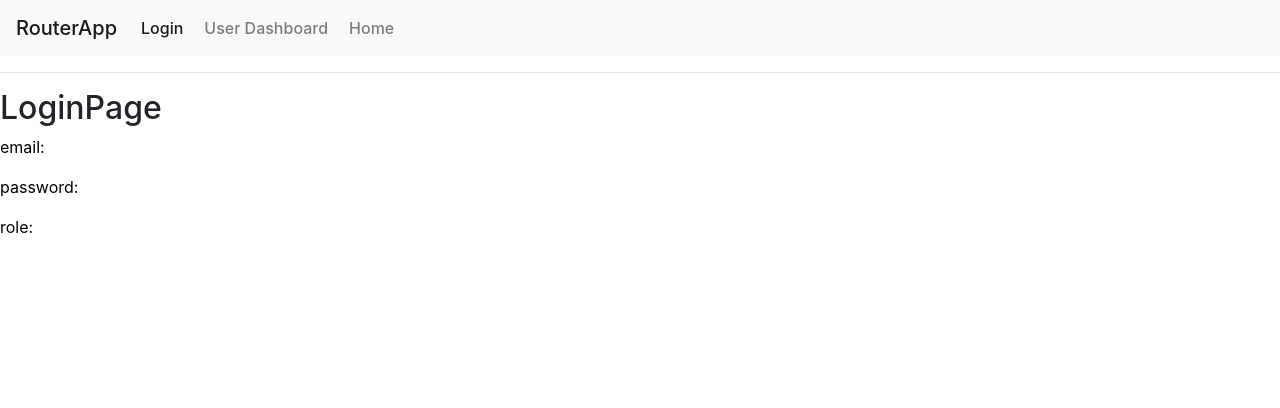
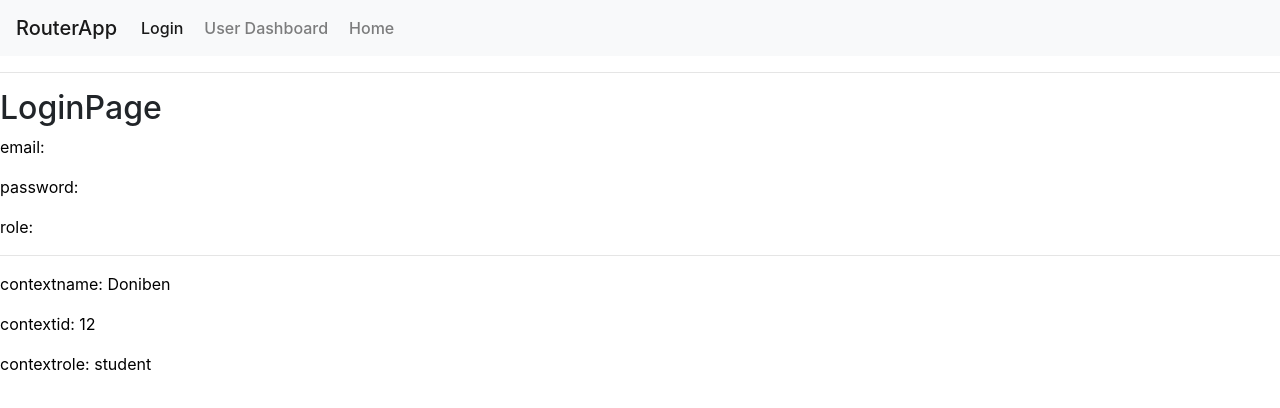
Before and after one commit to Doniben/basic-goit-sample, a React (Vite) app in the folder goit-event/: page /login in a window 1280 px wide. Shown: the top 408 px of the page. Built offline with nearby package versions, Linux system fonts and the light colour scheme.

Commit message:
Basic user context

```diff
--- a/goit-event/src/5-Enrutamiento/pages/LoginPage.jsx
+++ b/goit-event/src/5-Enrutamiento/pages/LoginPage.jsx
@@ -1,8 +1,12 @@
-import React from 'react'
+import React, { useContext } from 'react'
 import { useSearchParams } from 'react-router-dom'
+import { UserContext } from '../../context/UserContext'
+
 
 const LoginPage = () => {
   const [ searchParams ] = useSearchParams()
+  const userContextData = useContext(UserContext)
+  console.log(userContextData)
   const email = searchParams.get('email')
   const password = searchParams.get('password')
   const role = searchParams.get("role")
@@ -12,6 +16,10 @@ const LoginPage = () => {
       <p>email: { email }</p>
       <p>password: { password }</p>
       <p>role: { role }</p>
+      <hr />
+      <p>contextname: { userContextData.name } </p>
+      <p>contextid: { userContextData.id } </p>
+      <p>contextrole: { userContextData.role }  </p>
     </div>
   )
 }
--- /dev/null
+++ b/goit-event/src/context/UserContext.jsx
@@ -0,0 +1,3 @@
+import { createContext } from "react";
+
+export const UserContext = createContext()
--- /dev/null
+++ b/goit-event/src/context/UserProvider.jsx
@@ -0,0 +1,14 @@
+import { useContext } from "react";
+import { UserContext } from "./UserContext";
+
+const user = {
+  name: "Doniben",
+  id: "12",
+  role: "student",
+};
+
+export const UserProvider = ({ children }) => {
+  return <UserContext.Provider value={user}>
+    {children}
+  </UserContext.Provider>;
+};
--- a/goit-event/src/main.jsx
+++ b/goit-event/src/main.jsx
@@ -4,11 +4,14 @@ import { BrowserRouter } from 'react-router-dom'
 // import App from './App'
 import './index.css'
 import RouteApp from './5-Enrutamiento/RouteApp'
+import { UserProvider } from './context/UserProvider'
 
 ReactDOM.createRoot(document.getElementById('root')).render(
   <React.StrictMode>
     <BrowserRouter> {/* Componente de nivel superior(Higher order component) */}
-      <RouteApp />
+      <UserProvider>
+        <RouteApp />
+      </UserProvider>
     </BrowserRouter>
   </React.StrictMode>,
 )
```
